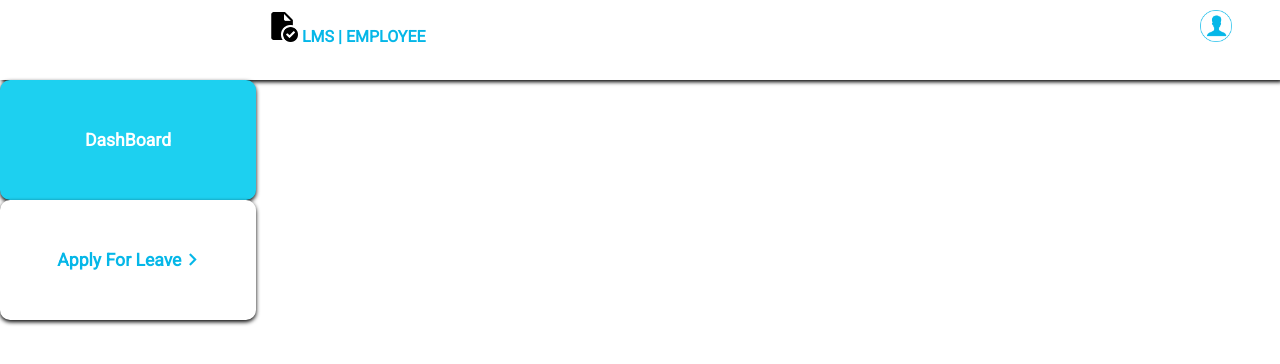
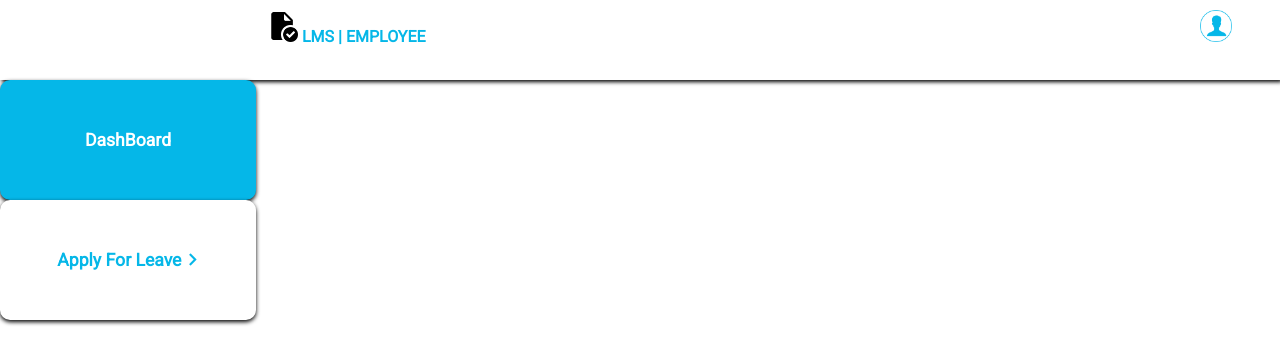
Before and after one commit to Sahil1109/LMS_FRONTEND, a React (Create React App) app in the folder client/: page / in a window 1280 px wide. In both pictures the pointer is over the button "DashBoard". Shown: the top 364 px of the page. Built offline with nearby package versions, Linux system fonts and the light colour scheme.

Commit message:
improvements made in navbar and sidebar

```diff
--- a/client/src/styles/side.css
+++ b/client/src/styles/side.css
@@ -35,6 +35,6 @@ button#dashb{
 }
 
 #sidebar button:hover{
-    background: rgb(29, 208, 240);
+    background: #05b7e8;
     color:white;
 }
```
